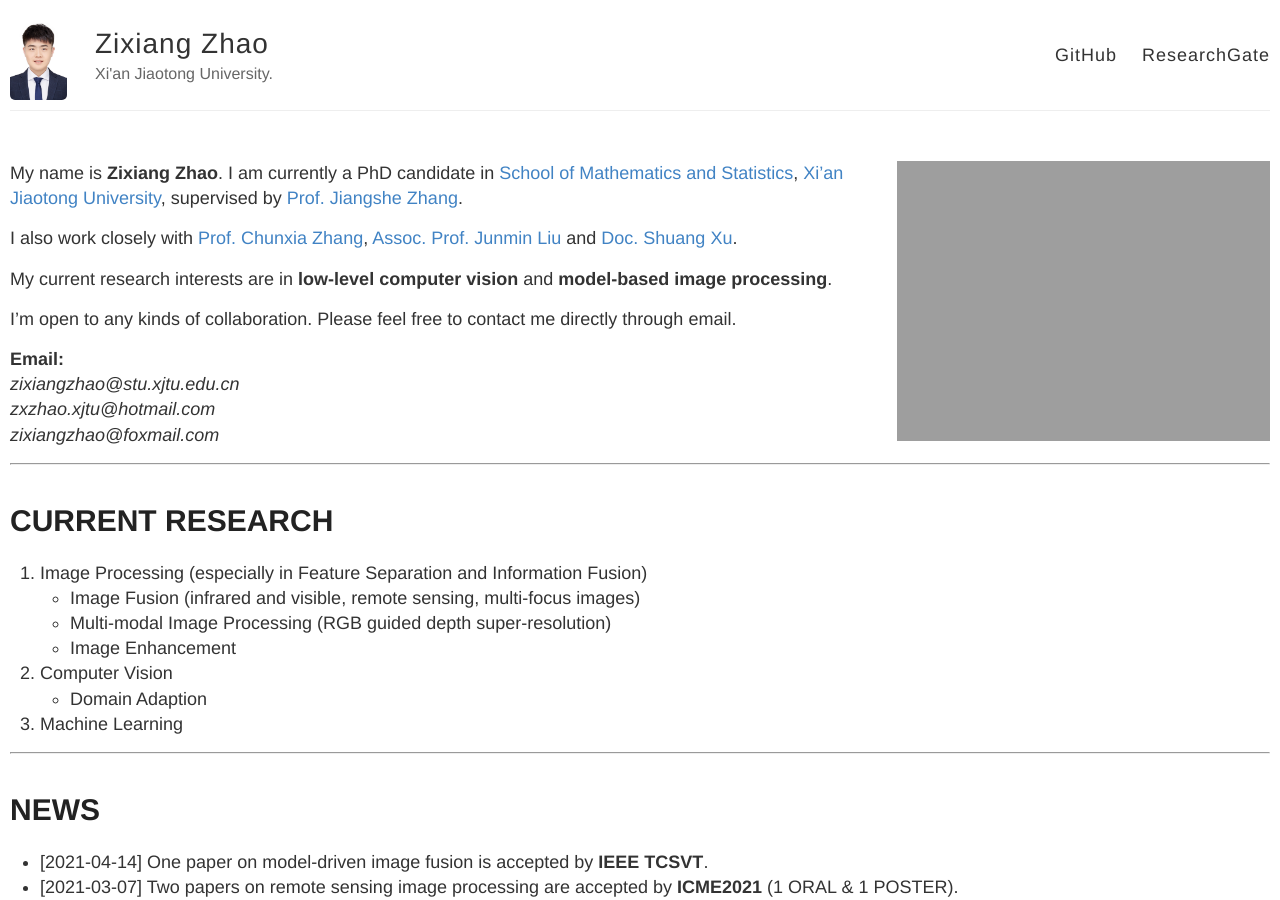
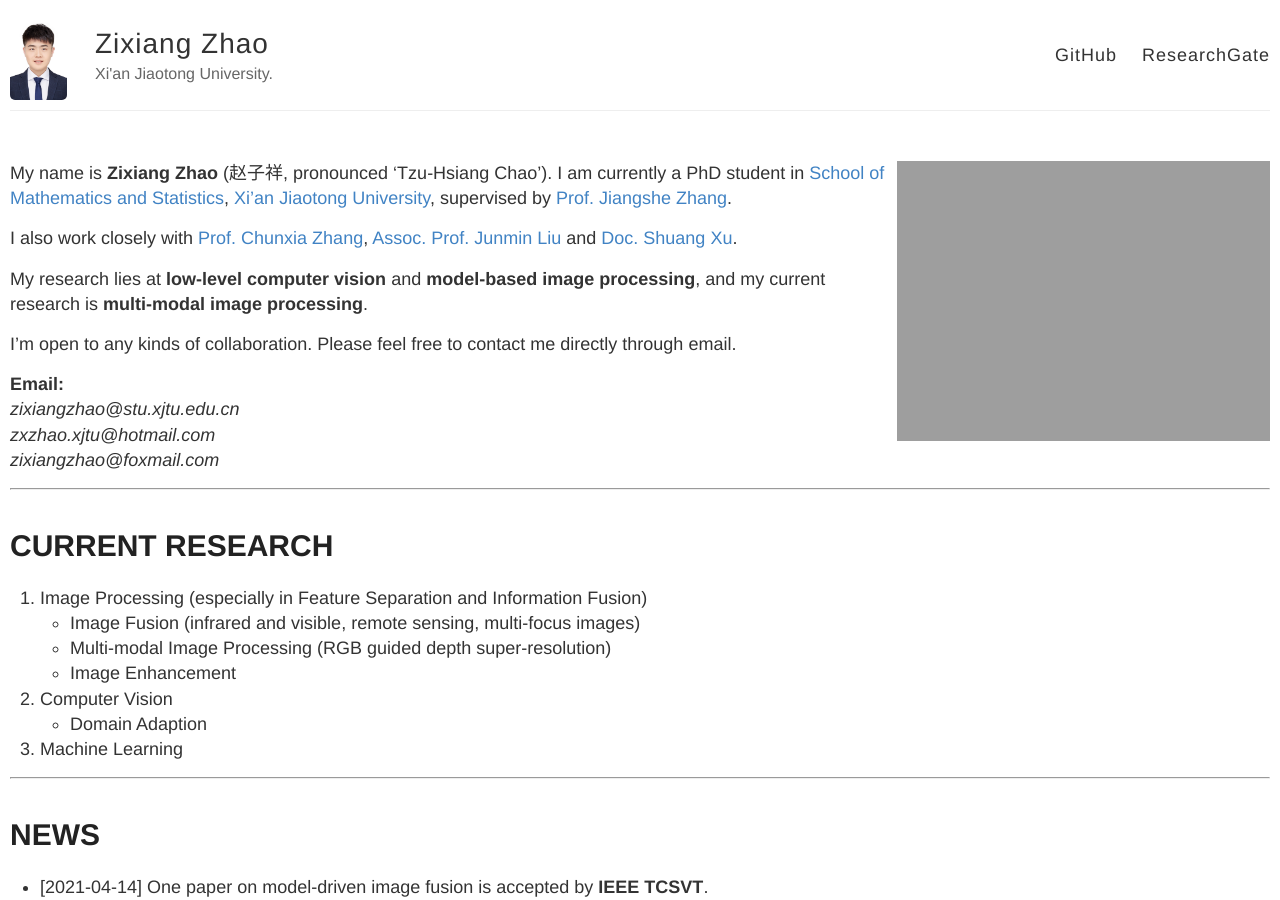
Before and after one commit to Zhaozixiang1228/Zhaozixiang1228.github.io, a Jekyll site: the page built from index.md, in a window 1280 px wide and 900 px high. Built offline with Jekyll 4.4.1, drawn with Linux system fonts in a browser that asks for light colours; our own code applies the rules of GitHub Pages for plain Markdown files.

Commit message:
Update index.md

```diff
--- a/index.md
+++ b/index.md
@@ -1,10 +1,10 @@
 <img align="right" src="images//me.jpg" height="280px"/>
 
-My name is **Zixiang Zhao**. I am currently a PhD candidate in [School of Mathematics and Statistics](http://math.xjtu.edu.cn/), [Xi'an Jiaotong University](http://www.xjtu.edu.cn/), supervised by [Prof. Jiangshe Zhang](http://gr.xjtu.edu.cn/web/jszhang).
+My name is **Zixiang Zhao** (赵子祥, pronounced 'Tzu-Hsiang Chao'). I am currently a PhD student in [School of Mathematics and Statistics](http://math.xjtu.edu.cn/), [Xi'an Jiaotong University](http://www.xjtu.edu.cn/), supervised by [Prof. Jiangshe Zhang](http://gr.xjtu.edu.cn/web/jszhang).
 
 I also work closely with [Prof. Chunxia Zhang](https://scholar.google.com/citations?user=b5KG5awAAAAJ&hl=zh-CN), [Assoc. Prof. Junmin Liu](https://scholar.google.com/citations?user=C9lKEu8AAAAJ&hl=zh-CN) and [Doc. Shuang Xu](https://xsxjtu.github.io/).
 
-My current research interests are in **low-level computer vision** and **model-based image processing**.
+My research lies at **low-level computer vision** and **model-based image processing**, and my current research is **multi-modal image processing**.
 
 I'm open to any kinds of collaboration. Please feel free to contact me directly through email.
 
```
